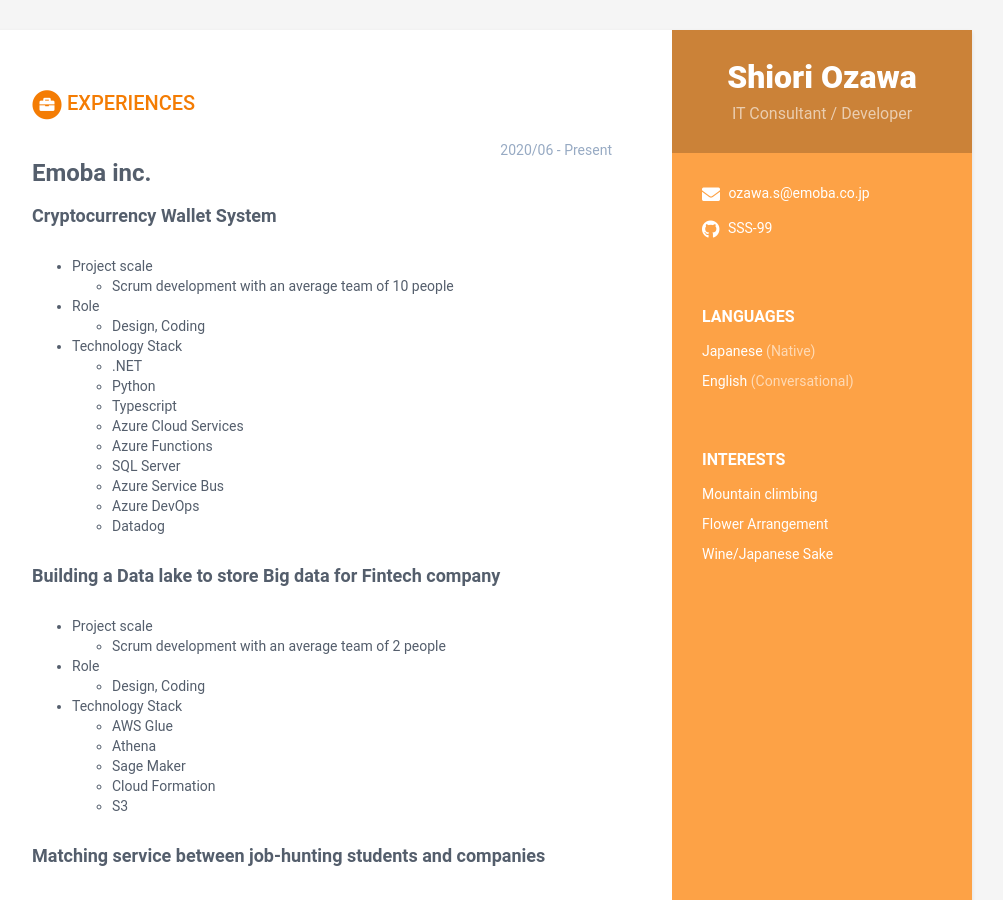
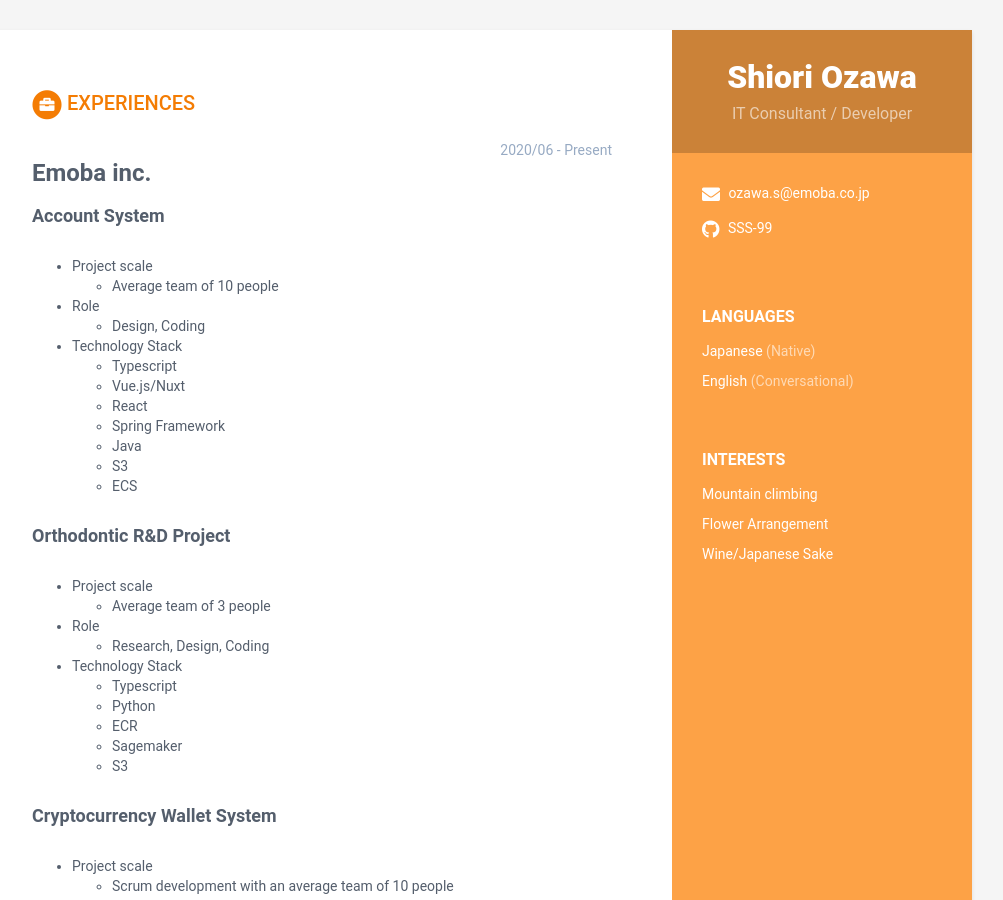
Before and after one commit to SSS-99/online-cv, a Jekyll site: the page built from index.html, in a window 1280 px wide and 900 px high. Shown: the whole window, without its empty margins (168-1171 px from the left). Built offline with Jekyll 4.4.1, drawn with Linux system fonts in a browser that asks for light colours; some of the changed text lies outside the part shown.

Commit message:
update data.yml

```diff
--- a/_data/data.yml
+++ b/_data/data.yml
@@ -82,6 +82,34 @@ experiences:
     - role: Emoba inc.
       time: 2020/06 - Present
       project:
+        - name: Account System
+          details: |
+            - Project scale
+              - Average team of 10 people
+            - Role
+              - Design, Coding
+            - Technology Stack
+              - Typescript
+              - Vue.js/Nuxt
+              - React
+              - Spring Framework
+              - Java
+              - S3
+              - ECS
+
+        - name: Orthodontic R&D Project
+          details: |
+            - Project scale
+              - Average team of 3 people
+            - Role
+              - Research, Design, Coding
+            - Technology Stack
+              - Typescript
+              - Python
+              - ECR
+              - Sagemaker
+              - S3
+
         - name: Cryptocurrency Wallet System
           details: |
             - Project scale
@@ -208,6 +236,7 @@ skills:
       - name: Language
         details: |
           - JavaScript/TypeScript
+            - Node.js
           - Python
           - Java
           - PHP
@@ -222,12 +251,15 @@ skills:
           - Laravel
           - Firebase
           - React
+          - Vue.js/Nuxt
           - Flutter(Hobby)
 
       - name: Clouds, etc.
         details: |
           - AWS
             - EC2
+            - ECS
+            - ECR
             - Lambda
             - Glue
             - Athena
```
